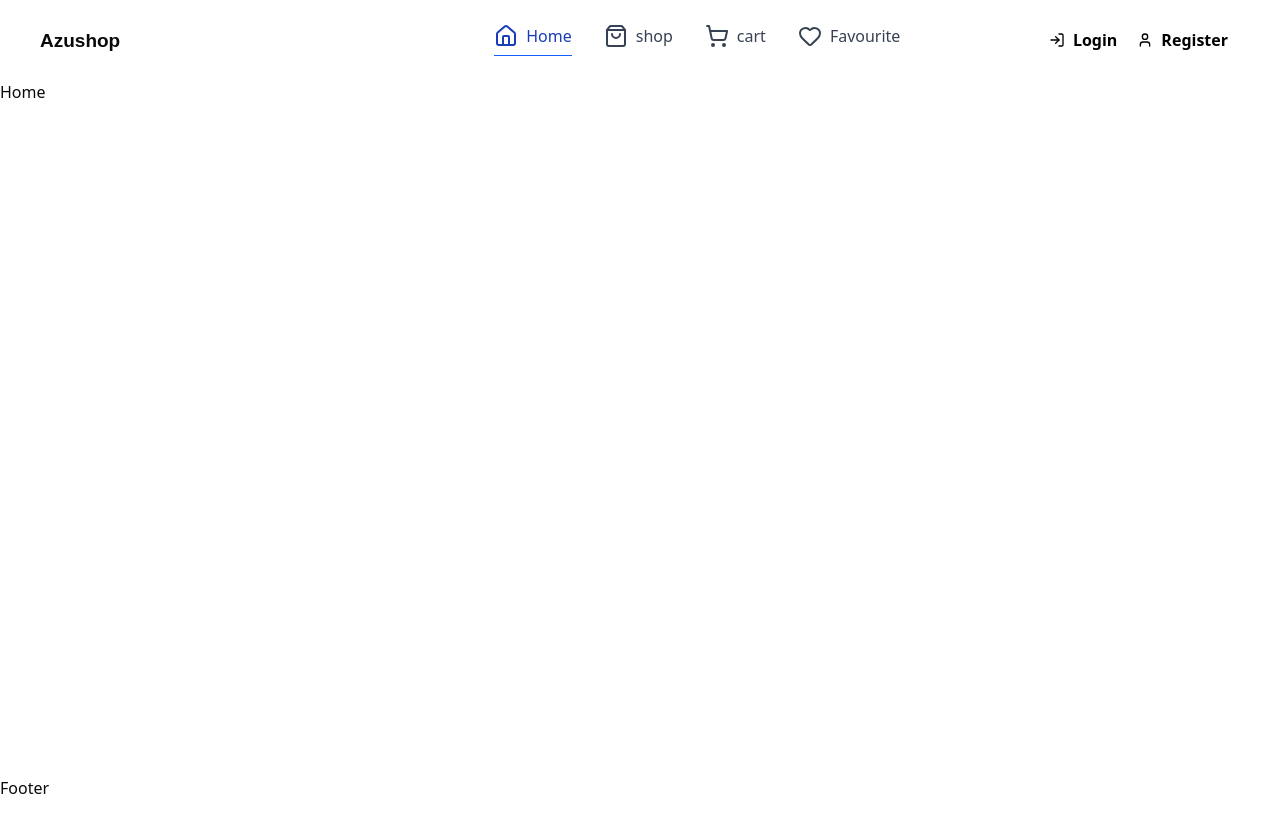
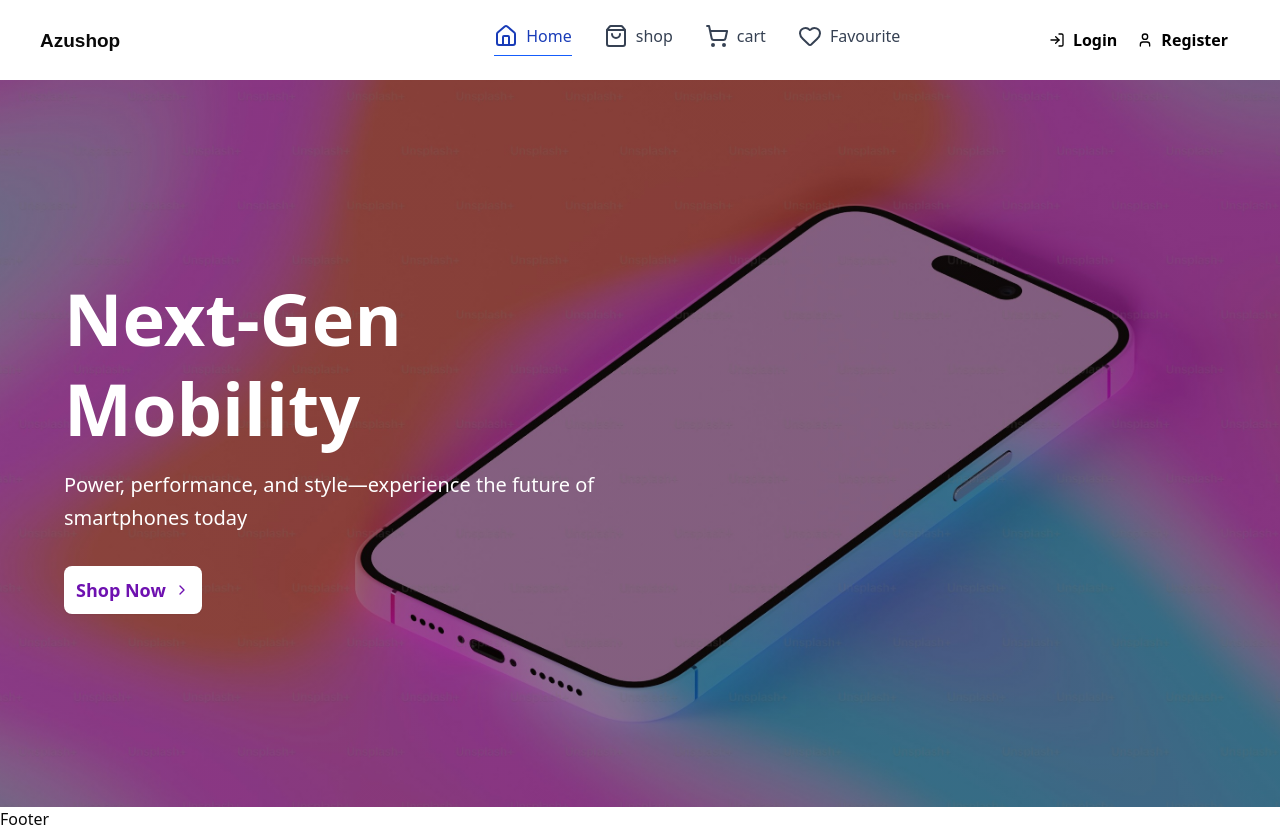
Before and after one commit to TESHU21/liyuStore, a React (Vite) app in the folder frontend/: page / in a window 1280 px wide. Before the commit the page ends 800 px from the top, so only its background shows below. Built offline with nearby package versions, Linux system fonts and the light colour scheme; a web font is replaced by a local one.

Commit message:
add top trending

```diff
--- a/frontend/src/pages/home/Home.jsx
+++ b/frontend/src/pages/home/Home.jsx
@@ -1,8 +1,11 @@
 import React from 'react'
+import Hero from "./components/Hero"
 
 const Home = () => {
   return (
-    <div>Home</div>
+    <div>
+        <Hero/>
+    </div>
   )
 }
 
--- /dev/null
+++ b/frontend/src/pages/home/components/Hero.jsx
@@ -0,0 +1,49 @@
+import React from 'react'
+import HeroImage from "../../../assets/Hero.jpg"
+import { Button } from '@/components/ui/button'
+import { ChevronRight } from 'lucide-react'
+
+const Hero = () => {
+  return (
+    <div
+      className='
+        relative w-full h-[727px]
+        bg-cover bg-center
+        flex items-center                 // Vertically center content
+        text-white px-6 md:px-16
+        overflow-hidden
+      '
+      style={{
+        backgroundImage: `url(${HeroImage})`
+      }}
+    >
+      {/* Overlay */}
+      <div
+        className="absolute inset-0 opacity-40 z-0"
+        style={{
+          background: 'linear-gradient(to right, #120606, #120606)',
+        }}
+      ></div>
+
+      {/* Text Content */}
+      <div className="z-10 flex flex-col items-start max-w-[600px]">
+        <h1 className="text-5xl md:text-6xl lg:text-7xl font-bold mb-4 leading-tight">
+          Next-Gen <br />
+          Mobility
+        </h1>
+        <p className="text-lg md:text-xl mb-8 leading-relaxed">
+          Power, performance, and style—experience the future of smartphones today
+        </p>
+        <Button
+          className="h-[48px] px-6 gap-2 text-base md:text-lg font-semibold
+                     bg-white text-purple-800 hover:bg-gray-100
+                     transition-colors duration-200"
+        >
+          Shop Now <ChevronRight className="w-5 h-5" />
+        </Button>
+      </div>
+    </div>
+  )
+}
+
+export default Hero
```
Also changed, not shown: frontend/src/assets/Hero.jpg (added).
